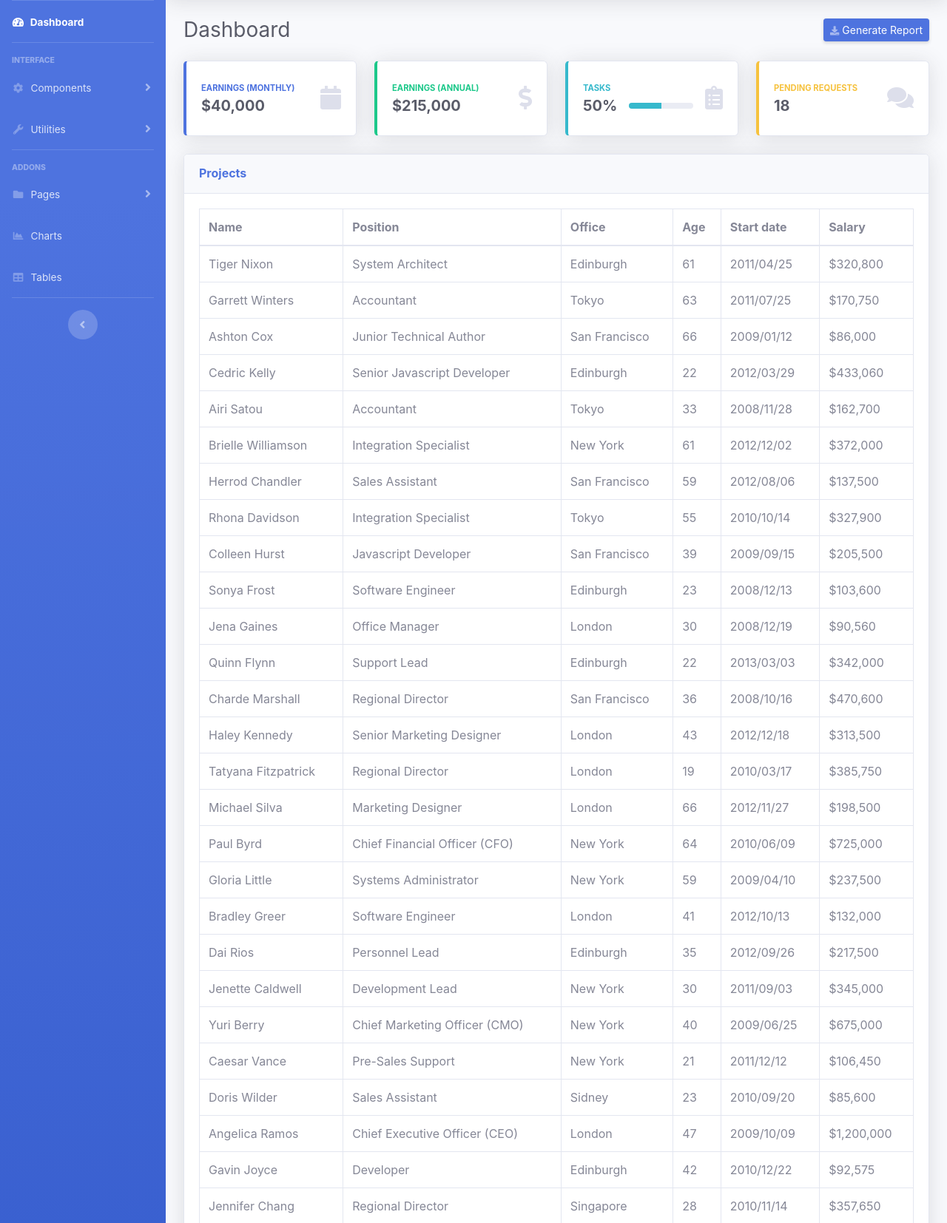
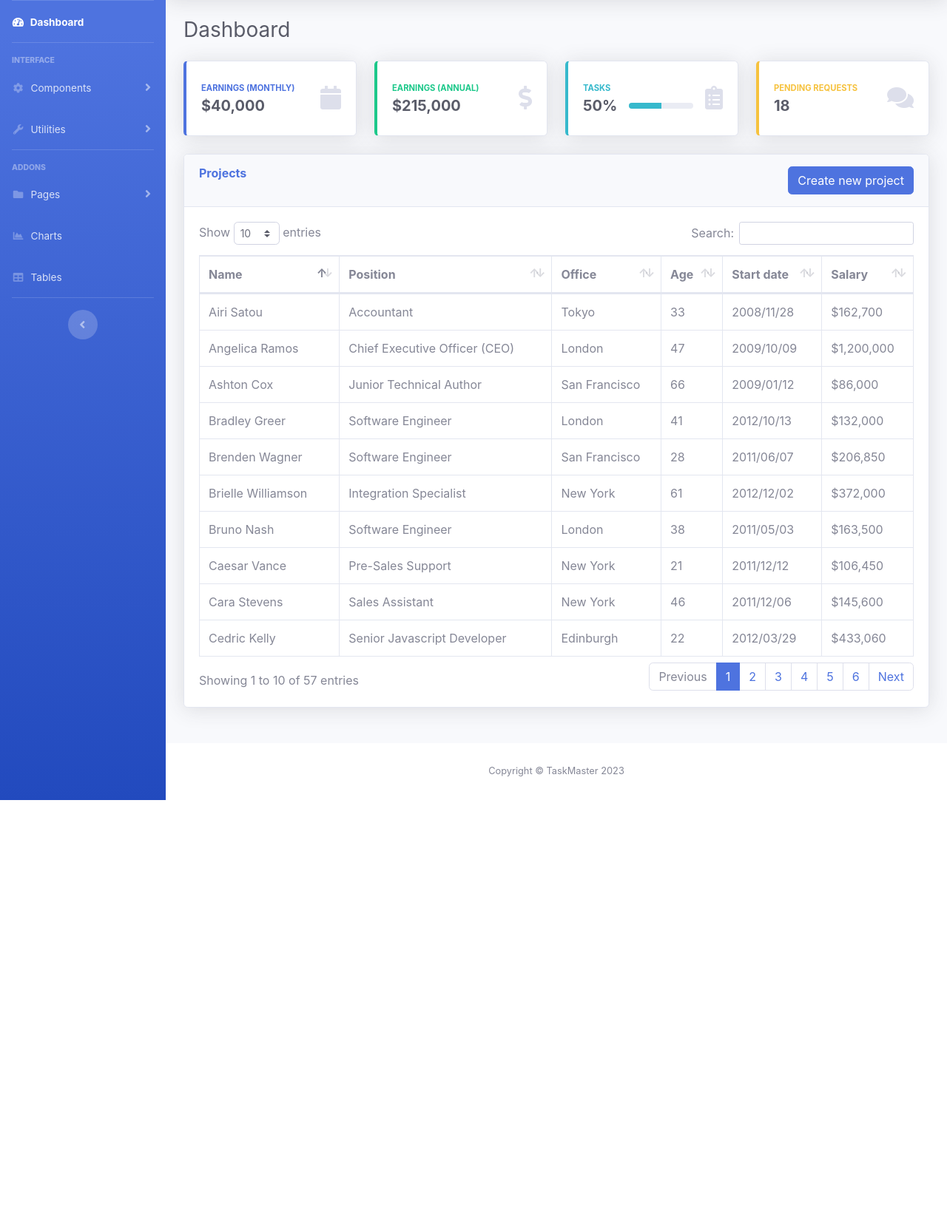
Before and after one commit to jeffreybacenas/TaskMaster, an ASP.NET Core app: page /Dashboard/Dashboard in a window 1280 px wide. Shown: the part 70-1724 px from the top of the page at 74% size. After the commit the page ends 1152 px from the top, so only its background shows below. Run offline with ASP.NET Core 8, Linux system fonts and the light colour scheme.

Commit message:
Fixing dashboard.

```diff
--- a/TaskMaster/Views/Dashboard/Dashboard.cshtml
+++ b/TaskMaster/Views/Dashboard/Dashboard.cshtml
@@ -2,15 +2,13 @@
     Layout = "_AppLayout";
     ViewData["Title"] = "Dashboard";
 }
+
 <!-- Begin Page Content -->
 <div class="container-fluid">
 
     <!-- Page Heading -->
     <div class="d-sm-flex align-items-center justify-content-between mb-4">
         <h1 class="h3 mb-0 text-gray-800">Dashboard</h1>
-        <a href="#" class="d-none d-sm-inline-block btn btn-sm btn-primary shadow-sm">
-            <i class="fas fa-download fa-sm text-white-50"></i> Generate Report
-        </a>
     </div>
 
     <!-- Content Row -->
@@ -113,8 +111,11 @@
 
             <!-- Project Card Example -->
             <div class="card shadow mb-4">
-                <div class="card-header py-3">
+                <div class="card-header py-3 d-flex justify-content-between">
                     <h6 class="m-0 font-weight-bold text-primary">Projects</h6>
+                    <a href="#" class="btn btn-primary btn-icon-split">
+                        <span class="text">Create new project</span>
+                    </a>
                 </div>
                 <div class="card-body">
                     <div class="table-responsive">
@@ -129,16 +130,6 @@
                                     <th>Salary</th>
                                 </tr>
                             </thead>
-                            <tfoot>
-                                <tr>
-                                    <th>Name</th>
-                                    <th>Position</th>
-                                    <th>Office</th>
-                                    <th>Age</th>
-                                    <th>Start date</th>
-                                    <th>Salary</th>
-                                </tr>
-                            </tfoot>
                             <tbody>
                                 <tr>
                                     <td>Tiger Nixon</td>
--- a/TaskMaster/Views/Shared/_AppLayout.cshtml
+++ b/TaskMaster/Views/Shared/_AppLayout.cshtml
@@ -20,6 +20,9 @@
 
     <!-- Custom styles for this template-->
     <link href="~/css/sb-admin-2.min.css" rel="stylesheet">
+
+    <!-- Custom styles for this page -->
+    <link href="~/vendor/datatables/dataTables.bootstrap4.min.css" rel="stylesheet">
 
 </head>
 
@@ -422,11 +425,11 @@
     <script src="~/js/sb-admin-2.min.js"></script>
 
     <!-- Page level plugins -->
-    <script src="~/vendor/chart.js/Chart.min.js"></script>
+    <script src="~/vendor/datatables/jquery.dataTables.min.js"></script>
+    <script src="~/vendor/datatables/dataTables.bootstrap4.min.js"></script>
 
     <!-- Page level custom scripts -->
-    <script src="~/js/demo/chart-area-demo.js"></script>
-    <script src="~/js/demo/chart-pie-demo.js"></script>
+    <script src="~/js/demo/datatables-demo.js"></script>
 
 </body>
 
```
Also changed, not shown: 6 other files. Lines whose indentation alone changed are shown as unchanged.
